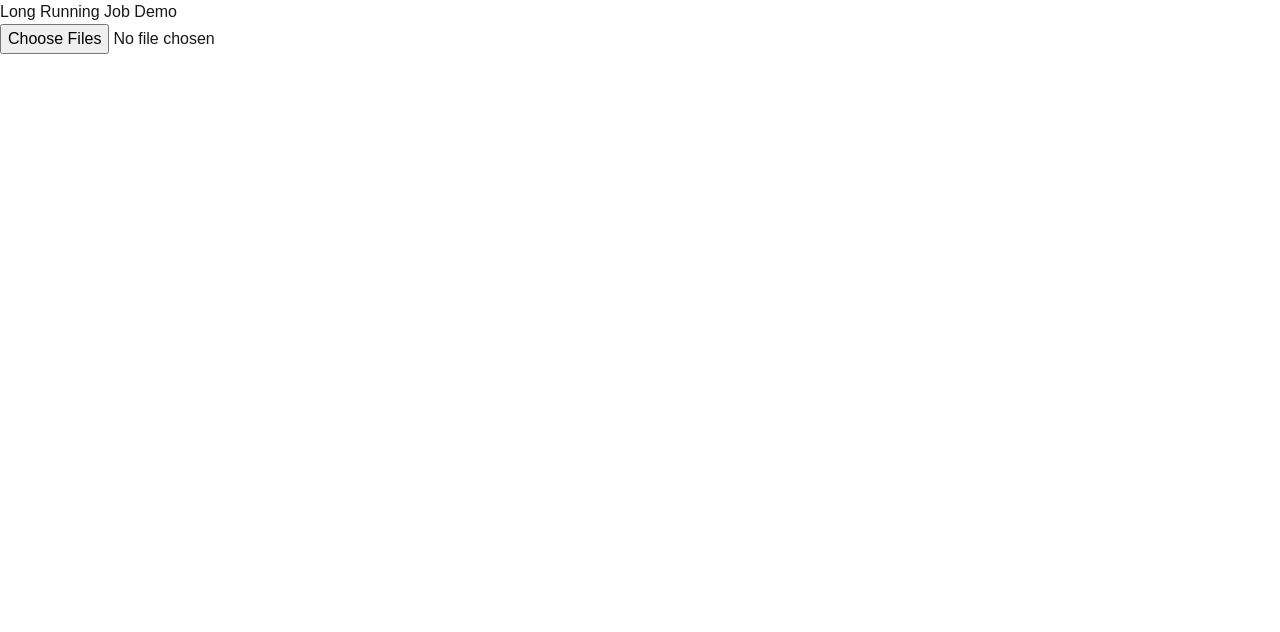
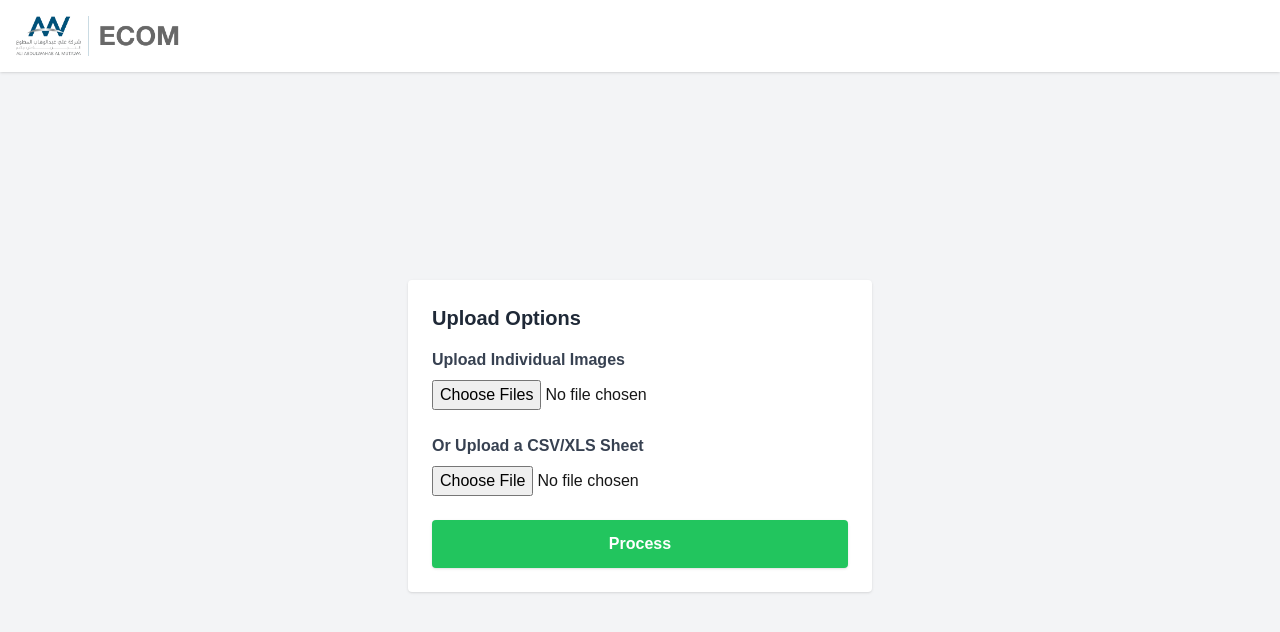
Before and after one commit to inabdollah/aaw-ecom, a Next.js app: page /footwear-aligner in a window 1280 px wide. Shown: the top 632 px of the page. Built offline with nearby package versions, Linux system fonts and the light colour scheme.

Commit message:
Update footwear-aligner.tsx

```diff
--- a/pages/footwear-aligner.tsx
+++ b/pages/footwear-aligner.tsx
@@ -1,90 +1,213 @@
-import React, { useState, useEffect } from "react";
+// pages/footwear-aligner.tsx
+// @ts-nocheck
+import React, { useState, useRef } from "react";
 import axios from "axios";
 
-export default function MyPage() {
-  const [jobId, setJobId] = useState("");
-  const [progress, setProgress] = useState({ total: 0, done: 0, status: "idle", zipPath: "" });
+function FootwearAligner() {
+  const [selectedImages, setSelectedImages] = useState<FileList | null>(null);
+  const [selectedSheet, setSelectedSheet] = useState<File | null>(null);
+  const [message, setMessage] = useState("");
+  const [loading, setLoading] = useState(false);
+
+  // Progress states for upload/download
   const [uploadProgress, setUploadProgress] = useState(0);
+  const [downloadProgress, setDownloadProgress] = useState(0);
+  // "idle" | "uploading" | "processing" | "downloading"
+  const [stage, setStage] = useState<"idle" | "uploading" | "processing" | "downloading">("idle");
 
-  const handleStartJob = async (files: FileList | null) => {
-    if (!files) return;
+  const imagesInputRef = useRef<HTMLInputElement>(null);
+  const sheetInputRef = useRef<HTMLInputElement>(null);
+
+  const handleImagesChange = (e: React.ChangeEvent<HTMLInputElement>) => {
+    if (e.target.files) {
+      setSelectedImages(e.target.files);
+    }
+  };
+
+  const handleSheetChange = (e: React.ChangeEvent<HTMLInputElement>) => {
+    if (e.target.files && e.target.files[0]) {
+      setSelectedSheet(e.target.files[0]);
+    }
+  };
+
+  const handleSubmit = async (e: React.FormEvent) => {
+    e.preventDefault();
+    // You can decide whether you want to force the user to pick either images or a sheet, or both, etc.
+    if (!selectedImages && !selectedSheet) {
+      setMessage("Please upload images or a sheet before processing.");
+      return;
+    }
+
+    setLoading(true);
+    setMessage("");
+    setStage("uploading");
+    setUploadProgress(0);
+    setDownloadProgress(0);
+
+    // Build your FormData
     const formData = new FormData();
-    Array.from(files).forEach((file) => formData.append("images", file));
+    if (selectedImages) {
+      Array.from(selectedImages).forEach((file) => {
+        formData.append("images", file);
+      });
+    }
+    if (selectedSheet) {
+      formData.append("sheet", selectedSheet);
+    }
 
-    // First, we upload to /api/start-align-job
-    const res = await axios.post("/api/start-align-job", formData, {
-      onUploadProgress: (e) => {
-        if (e.total) {
-          const percent = Math.round((e.loaded * 100) / e.total);
-          setUploadProgress(percent);
+    try {
+      // POST to our new endpoint that can handle both raw images and a CSV sheet:
+      const res = await axios.post("/api/process-sneakers-aligner", formData, {
+        responseType: "blob",
+        onUploadProgress: (progressEvent) => {
+          if (progressEvent.total) {
+            const percentComplete = Math.round((progressEvent.loaded * 100) / progressEvent.total);
+            setUploadProgress(percentComplete);
+            if (percentComplete === 100) {
+              setStage("processing");
+            }
+          }
+        },
+        onDownloadProgress: (progressEvent) => {
+          if (progressEvent.total) {
+            const percentComplete = Math.round((progressEvent.loaded * 100) / progressEvent.total);
+            setDownloadProgress(percentComplete);
+            setStage("downloading");
           }
         },
       });
-    setJobId(res.data.jobId);
+
+      const disposition = res.headers["content-disposition"];
+      let filename = "download.zip";
+      if (disposition && disposition.indexOf("filename=") !== -1) {
+        filename = disposition.split("filename=")[1].replace(/['"]/g, "");
+      }
+
+      // Trigger download
+      const blob = new Blob([res.data], { type: "application/zip" });
+      const url = window.URL.createObjectURL(blob);
+      const link = document.createElement("a");
+      link.href = url;
+      link.setAttribute("download", filename);
+      document.body.appendChild(link);
+      link.click();
+      link.remove();
+      window.URL.revokeObjectURL(url);
+      setMessage("Download started!");
+    } catch (err: any) {
+      setMessage(`Upload failed: ${err.message}`);
+    } finally {
+      setLoading(false);
+      setStage("idle");
+      setUploadProgress(0);
+      setDownloadProgress(0);
+    }
   };
 
-  useEffect(() => {
-    if (!jobId) return;
+  return (
+    <div className="min-h-screen bg-gray-100 flex flex-col">
+      {/* Header */}
+      <header className="bg-white shadow p-4">
+        <div className="max-w-7xl mx-auto">
+          <img src="/logo.png" alt="Logo" className="h-10 w-auto" />
+        </div>
+      </header>
 
-    // Open SSE connection
-    const source = new EventSource(`/api/progress-align-job?jobId=${jobId}`);
-
-    source.onmessage = (event) => {
-      // If no event name is specified, it's a "message" by default
-      // But we used "event: progress", so let's do onprogress
-    };
-
-    source.addEventListener("progress", (event) => {
-      const data = JSON.parse(event.data);
-      setProgress({
-        total: data.total,
-        done: data.done,
-        status: data.status,
-        zipPath: data.zipPath,
-      });
-    });
-
-    source.addEventListener("error", (event) => {
-      console.error("SSE error:", event);
-      source.close();
-    });
-
-    return () => {
-      source.close();
-    };
-  }, [jobId]);
-
-  return (
+      {/* Main */}
+      <main className="flex-grow flex items-center justify-center">
+        <div className="max-w-lg w-full p-6">
+          <div className="bg-white rounded shadow p-6">
+            <h2 className="text-xl font-bold mb-4 text-gray-800">Upload Options</h2>
+            <form onSubmit={handleSubmit} className="space-y-6">
+              {/* Upload images */}
               <div>
-      <h1>Long Running Job Demo</h1>
-
+                <label className="font-semibold text-gray-700 mb-2 block">
+                  Upload Individual Images
+                </label>
                 <input
+                  ref={imagesInputRef}
                   type="file"
                   multiple
-        onChange={(e) => {
-          if (e.target.files) {
-            handleStartJob(e.target.files);
-          }
-        }}
+                  accept="image/*"
+                  onChange={handleImagesChange}
+                  className="block w-full"
                 />
+                {selectedImages && (
+                  <p className="text-gray-700 mt-2">
+                    {selectedImages.length} image(s) selected.
+                  </p>
+                )}
+              </div>
 
-      {uploadProgress > 0 && uploadProgress < 100 && (
-        <p>Upload Progress: {uploadProgress}%</p>
+              {/* Upload sheet */}
+              <div>
+                <label className="font-semibold text-gray-700 mb-2 block">
+                  Or Upload a CSV/XLS Sheet
+                </label>
+                <input
+                  ref={sheetInputRef}
+                  type="file"
+                  accept=".csv,.xlsx"
+                  onChange={handleSheetChange}
+                  className="block w-full"
+                />
+                {selectedSheet && (
+                  <p className="text-gray-700 mt-2">Selected Sheet: {selectedSheet.name}</p>
                 )}
+              </div>
 
-      {jobId && (
+              {/* Submit Button */}
+              <button
+                type="submit"
+                disabled={loading}
+                className="w-full bg-green-500 hover:bg-green-600 text-white font-bold py-3 px-6 rounded shadow disabled:opacity-50"
+              >
+                {loading ? "Processing..." : "Process"}
+              </button>
+
+              {/* Progress bar */}
+              {loading && (
                 <div>
-          <p>Status: {progress.status}</p>
-          <p>
-            Processed {progress.done} of {progress.total}
+                  {stage === "uploading" && (
+                    <div>
+                      <p className="mb-1">Uploading: {uploadProgress}%</p>
+                      <div className="w-full bg-gray-200 rounded h-2">
+                        <div
+                          className="bg-green-500 h-2 rounded"
+                          style={{ width: `${uploadProgress}%` }}
+                        />
+                      </div>
+                    </div>
+                  )}
+                  {stage === "processing" && (
+                    <p className="mt-2 text-center text-gray-700">
+                      Processing on server, please wait...
                     </p>
-          {progress.status === "finished" && progress.zipPath && (
-            <a href={progress.zipPath} download>
-              Download ZIP
-            </a>
+                  )}
+                  {stage === "downloading" && (
+                    <div className="mt-2">
+                      <p className="mb-1">Downloading: {downloadProgress}%</p>
+                      <div className="w-full bg-gray-200 rounded h-2">
+                        <div
+                          className="bg-blue-500 h-2 rounded"
+                          style={{ width: `${downloadProgress}%` }}
+                        />
+                      </div>
+                    </div>
                   )}
                 </div>
               )}
+            </form>
+
+            {/* Feedback Message */}
+            {message && (
+              <div className="mt-4 p-4 rounded bg-gray-100 text-gray-700">{message}</div>
+            )}
+          </div>
+        </div>
+      </main>
     </div>
   );
 }
+
+export default FootwearAligner;
```
Lines whose indentation alone changed are shown as unchanged.
